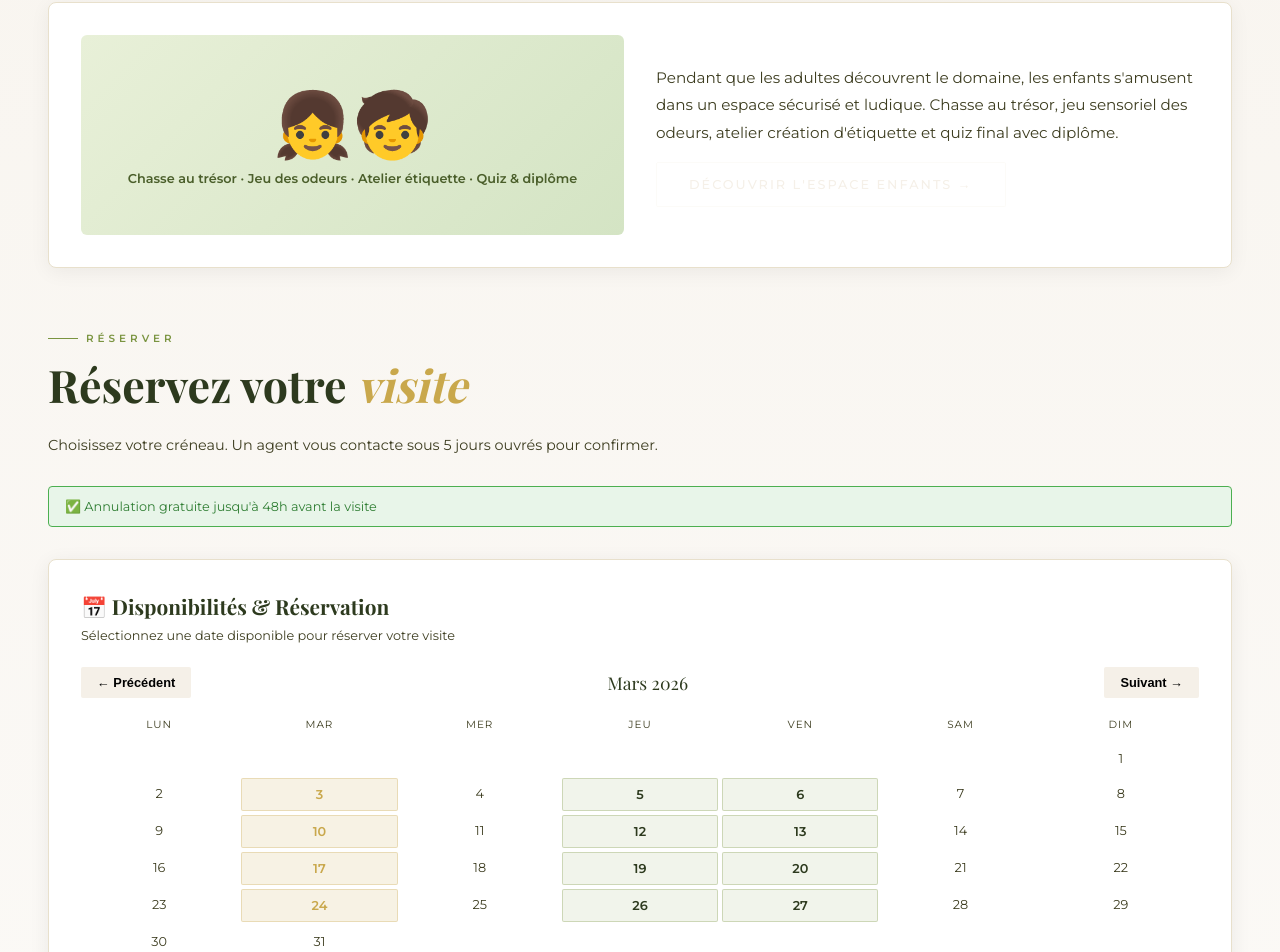
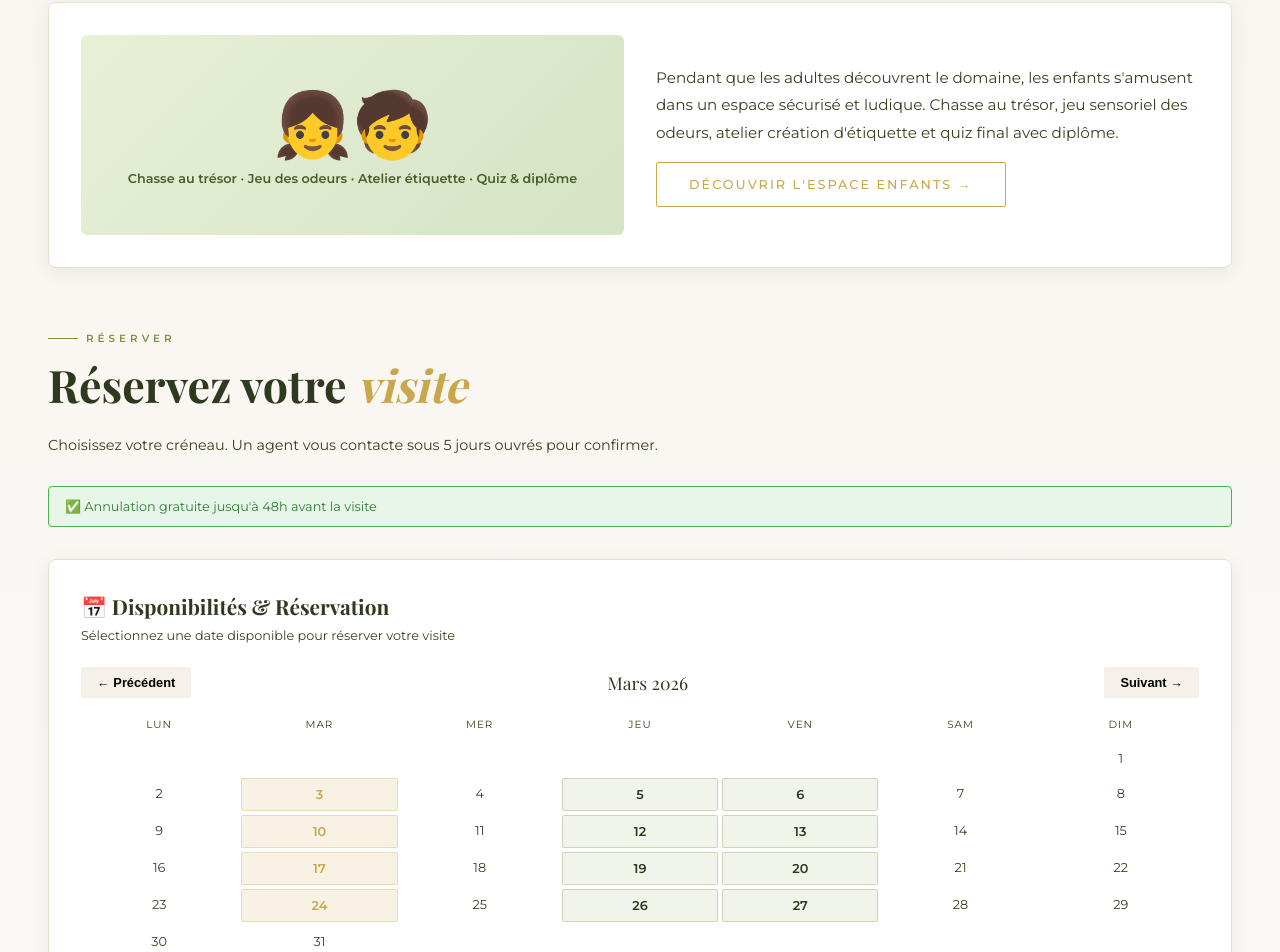
Before and after one commit to Oliveraie-de-Montpellier/web.officiel, a React (Vite) app: page /visites in a window 1280 px wide. Shown: the part 1488-2440 px from the top of the page. Built offline with nearby package versions, Linux system fonts and the light colour scheme; a web font is replaced by a local one.

Commit message:
Changer la couleur de certains boutons pour les rendre plus visibles (Parrainer un Olivier, visite espace enfants)

```diff
--- a/src/styles/global.css
+++ b/src/styles/global.css
@@ -87,14 +87,14 @@ nav {
 }
 .btn-primary:hover { background: var(--gold-light); transform: translateY(-2px); box-shadow: 0 8px 25px rgba(201,168,76,0.4); }
 .btn-outline {
-  background: transparent; color: var(--cream);
-  padding: 14px 32px; border: 1px solid rgba(245,240,232,0.3); border-radius: 2px;
+  background: transparent; color: var(--gold);
+  padding: 14px 32px; border: 1px solid var(--gold); border-radius: 2px;
   font-family: 'Montserrat', sans-serif; font-weight: 500;
   font-size: 0.8rem; letter-spacing: 2px; text-transform: uppercase;
   cursor: pointer; text-decoration: none;
   transition: all 0.3s; display: inline-flex; align-items: center; gap: 8px;
 }
-.btn-outline:hover { border-color: var(--gold); color: var(--gold); }
+.btn-outline:hover { border-color: var(--gold-light); color: var(--gold-light); }
 .hero-image-wrap { position: relative; display: flex; align-items: center; justify-content: center; }
 .team-photo-mock {
   width: 100%; max-width: 560px;
```
